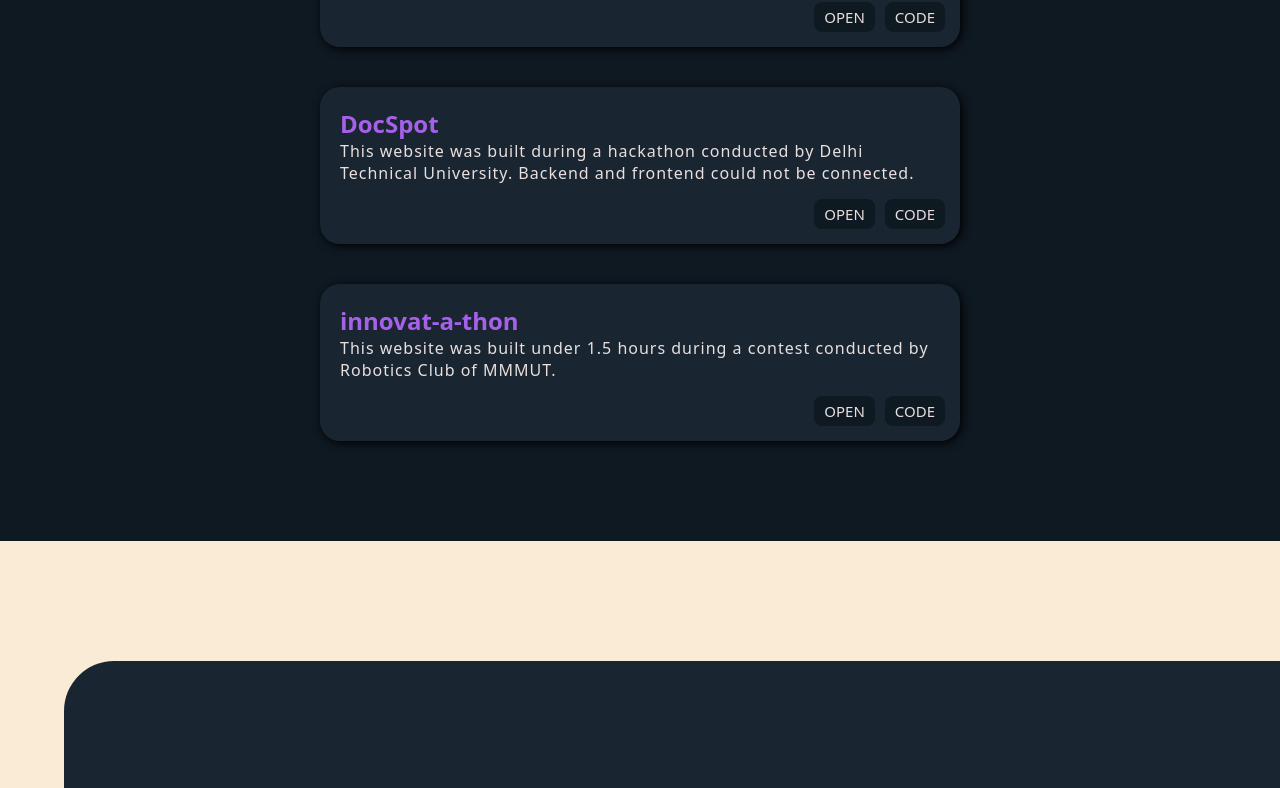
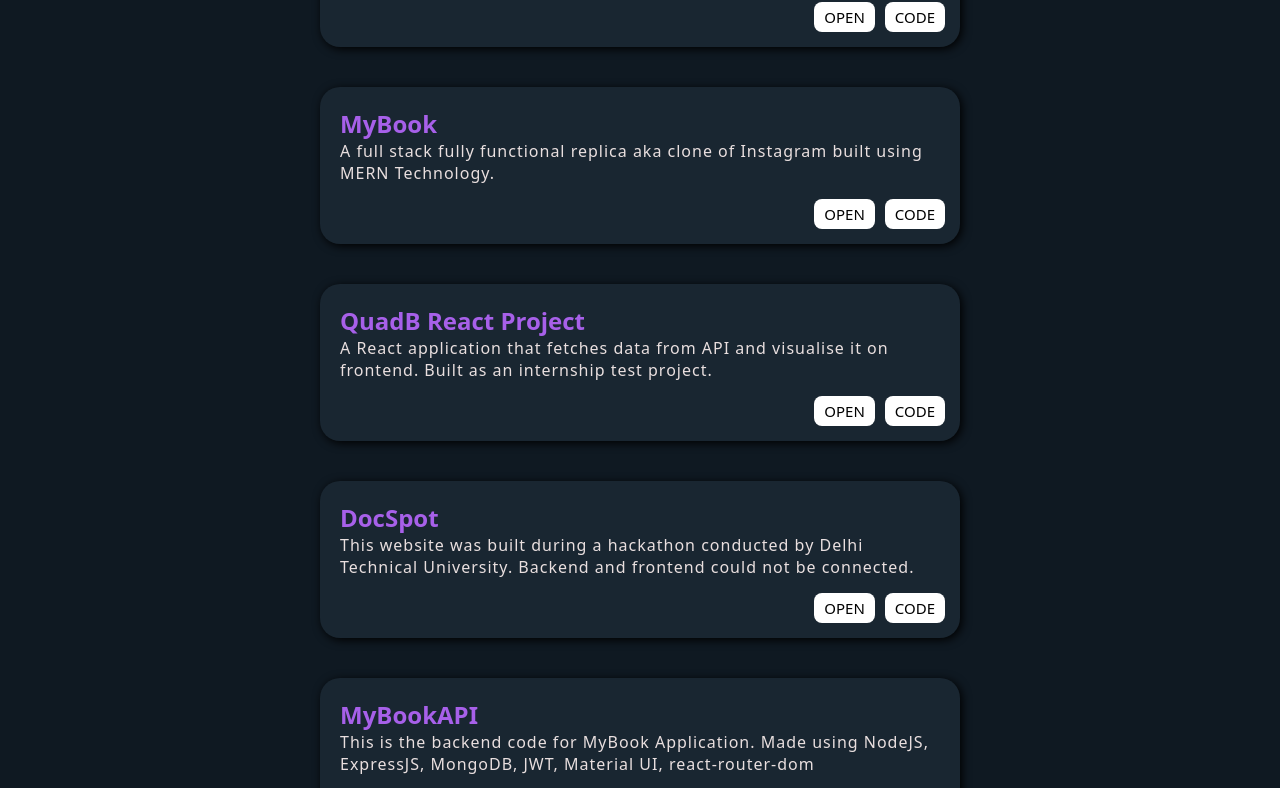
Before and after one commit to Sandy-1711/My-Portfolio, a React (Create React App) app: page / in a window 1280 px wide. Shown: the part 1801-2589 px from the top of the page. Built offline with nearby package versions, Linux system fonts and the light colour scheme.

Commit message:
Added new projects changed link and styles

```diff
--- a/src/components/Footer.jsx
+++ b/src/components/Footer.jsx
@@ -6,7 +6,7 @@ function Footer(){
             <li><a href="#about">~ABOUT</a></li>
             <li><a href="#build">~BUILD</a></li>
             <li><a href="#contact">~CONTACT</a></li>
-            <li><a href="https://github.com/Sandy-1711/My-Portfolio">~SOURCE CODE</a></li>
+            <li><a href="https://github.com/Sandy-1711/My-Portfolio" rel="noreferrer" target="_blank">~SOURCE CODE</a></li>
         </ul>
         <hr/>
         <div>
--- a/src/components/Section3.jsx
+++ b/src/components/Section3.jsx
@@ -23,10 +23,10 @@ function Section3() {
             <div className="projectcard reveal fade-right" key={element.id}>
 
             <h2>{element.title}</h2>
-            <p>{element.desc}</p>
+            {element.desc && <p>{element.desc}</p>}
             <div className="buttonlink">
 
-            <button><a href={element.link} rel="noreferrer" target="_blank">OPEN</a></button>
+            {element.link && <button><a href={element.link} rel="noreferrer" target="_blank">OPEN</a></button>}
             <button><a href={element.code} rel="noreferrer" target="_blank">CODE</a></button>
             </div>
 
--- a/src/components/projectllist.js
+++ b/src/components/projectllist.js
@@ -8,13 +8,34 @@ const list=[
     },
     {
         id:2,
+        title:"MyBook",
+        link:"https://sandy-1711.github.io/MyBook/#/signup",
+        code:"https://github.com/Sandy-1711/MyBook/",
+        desc:"A full stack fully functional replica aka clone of Instagram built using MERN Technology.",
+    },
+    {
+        id:3,
+        title:"QuadB React Project",
+        link:'https://sandy-1711.github.io/QuadB',
+        code:"https://github.com/Sandy-1711/QuadB/",
+        desc:"A React application that fetches data from API and visualise it on frontend. Built as an internship test project.",
+    },
+    {
+        id:4,
         title:"DocSpot",
         link:"https://sandy-1711.github.io/DTU-Hack/",
         code:"https://github.com/Sandy-1711/DTU-Hack/",
         desc:"This website was built during a hackathon conducted by Delhi Technical University. Backend and frontend could not be connected.",
     },
     {
-        id:3,
+        id:5,
+        title:"MyBookAPI",
+        // link:"https://sandy-1711.github.io/DTU-Hack/",
+        code:"https://github.com/Sandy-1711/MyBookAPI/",
+        desc:"This is the backend code for MyBook Application. Made using NodeJS, ExpressJS, MongoDB, JWT, Material UI, react-router-dom ",
+    },
+    {
+        id:6,
         title:"innovat-a-thon",
         link:"https://sandy-1711.github.io/innovat-a-thon/",
         code:"https://github.com/Sandy-1711/innovat-a-thon",
--- a/src/styles.css
+++ b/src/styles.css
@@ -166,7 +166,7 @@ span {
 
 .section3 {
     position: relative;
-    height: 100dvh;
+    min-height: 100dvh;
     top: 105dvh;
     background-color: #0f1922;
     color: var(--white);
@@ -233,12 +233,13 @@ span {
 }
 
 .projectsarea {
-    height: 30%;
+    height:fit-content;
     width: 50%;
     margin: auto;
     display: grid;
     grid-template-columns: 1fr 1fr 1fr;
     gap: 40px;
+    padding-bottom:5rem;
 
 }
 
@@ -270,7 +271,7 @@ span {
 
     position: absolute;
     opacity: 0;
-    bottom: 30px;
+    bottom: 20px;
     right: 30px;
 }
 
@@ -282,9 +283,20 @@ span {
     box-shadow: 0px 0px 5px var(--blueviolet);
 }
 
+.projectcard button{
+    background: white;
+}
+.projectcard button a{
+    color: #000;
+}
+.projectcard button:hover{
+    background: #0f1922;
+}
+.projectcard button:hover a{
+    color: white;
+}
 button {
-
-    background: #0f1922;
+    background:#0f1922;
     padding: 5px 10px;
     border-radius: 8px;
     margin: 5px;
@@ -303,7 +315,7 @@ button:hover {
 }
 
 button:hover a {
-    color: #000;
+    color: black;
 }
 
 .section4 {
@@ -522,6 +534,8 @@ footer div span {
         display: grid;
         grid-template-columns: 1fr;
         gap: 40px;
+
+        padding-bottom: 1rem;
 
     }
 
@@ -800,6 +814,7 @@ footer div span {
         display: grid;
         grid-template-columns: 1fr;
         gap: 40px;
+        padding-bottom: 0rem;
 
     }
 
```
